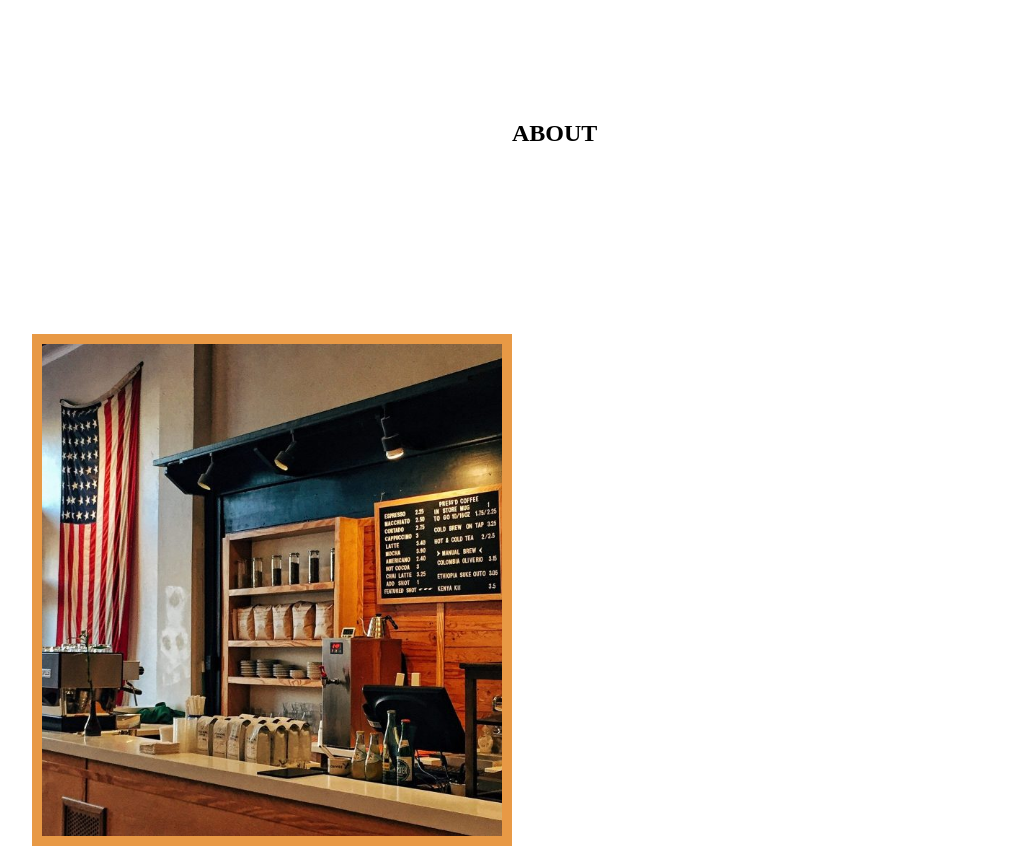
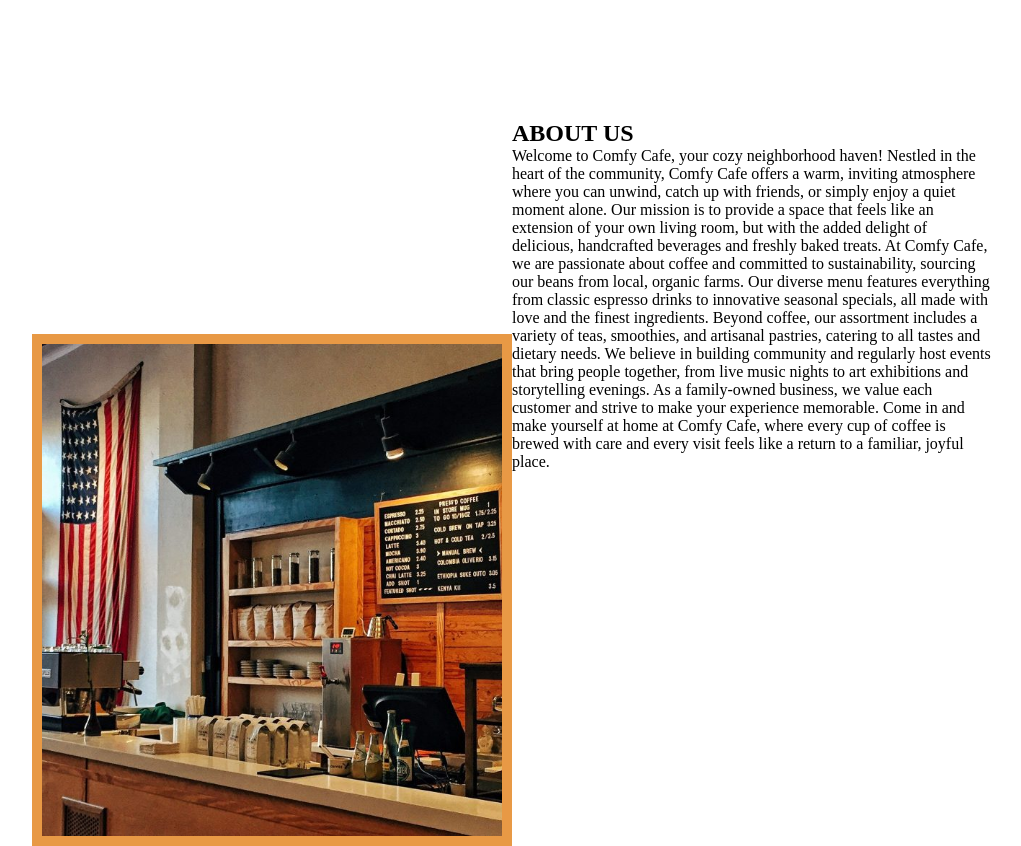
Before and after one commit to Mich-Tapawan/CC-LandingPage, a plain HTML site: page index.html in a window 1280 px wide. Shown: the part 2580-3426 px from the top of the page, without its empty margins (128-1149 px from the left). Drawn offline with Linux system fonts and the light colour scheme; a web font is replaced by a local one.

Commit message:
Added about us text content

```diff
--- a/index.html
+++ b/index.html
@@ -156,7 +156,18 @@
                     <img src="src/images/shop.jpg" alt="">
                 </div>
                 <div class="sec4-right">
-                    <h2>ABOUT</h2>
+                    <h1>ABOUT US</h1>
+                    <p>Welcome to Comfy Cafe, your cozy neighborhood haven! Nestled in the heart of the community, Comfy Cafe offers a warm,
+                         inviting atmosphere where you can unwind, catch up with friends, or simply enjoy a quiet moment alone.
+                          Our mission is to provide a space that feels like an extension of your own living room, but with the added delight
+                           of delicious, handcrafted beverages and freshly baked treats. At Comfy Cafe, we are passionate about coffee and
+                            committed to sustainability, sourcing our beans from local, organic farms. Our diverse menu features everything
+                             from classic espresso drinks to innovative seasonal specials, all made with love and the finest ingredients.
+                              Beyond coffee, our assortment includes a variety of teas, smoothies, and artisanal pastries, catering to all
+                               tastes and dietary needs. We believe in building community and regularly host events that bring people together,
+                                from live music nights to art exhibitions and storytelling evenings. As a family-owned business, we value each
+                                 customer and strive to make your experience memorable. Come in and make yourself at home at Comfy Cafe, where
+                                  every cup of coffee is brewed with care and every visit feels like a return to a familiar, joyful place.</p>
                 </div>
             </section>
         </div>
```
